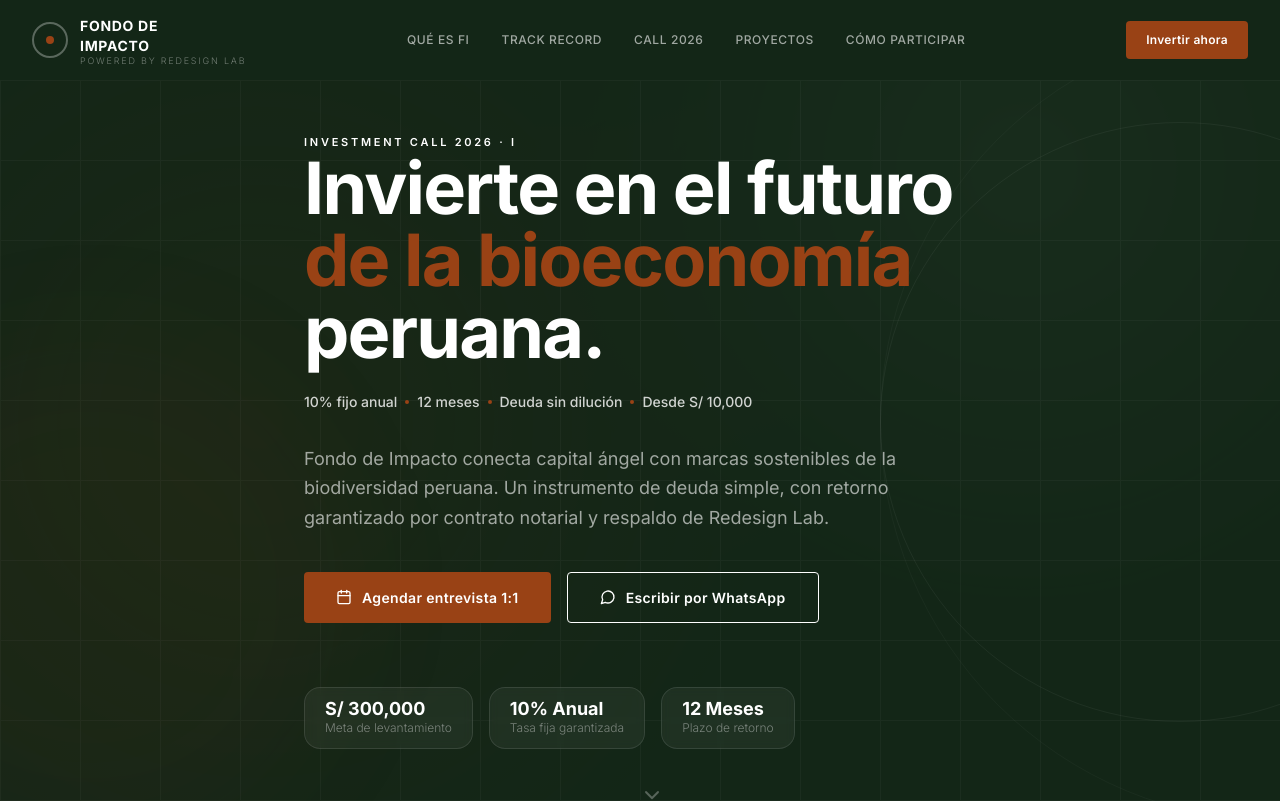
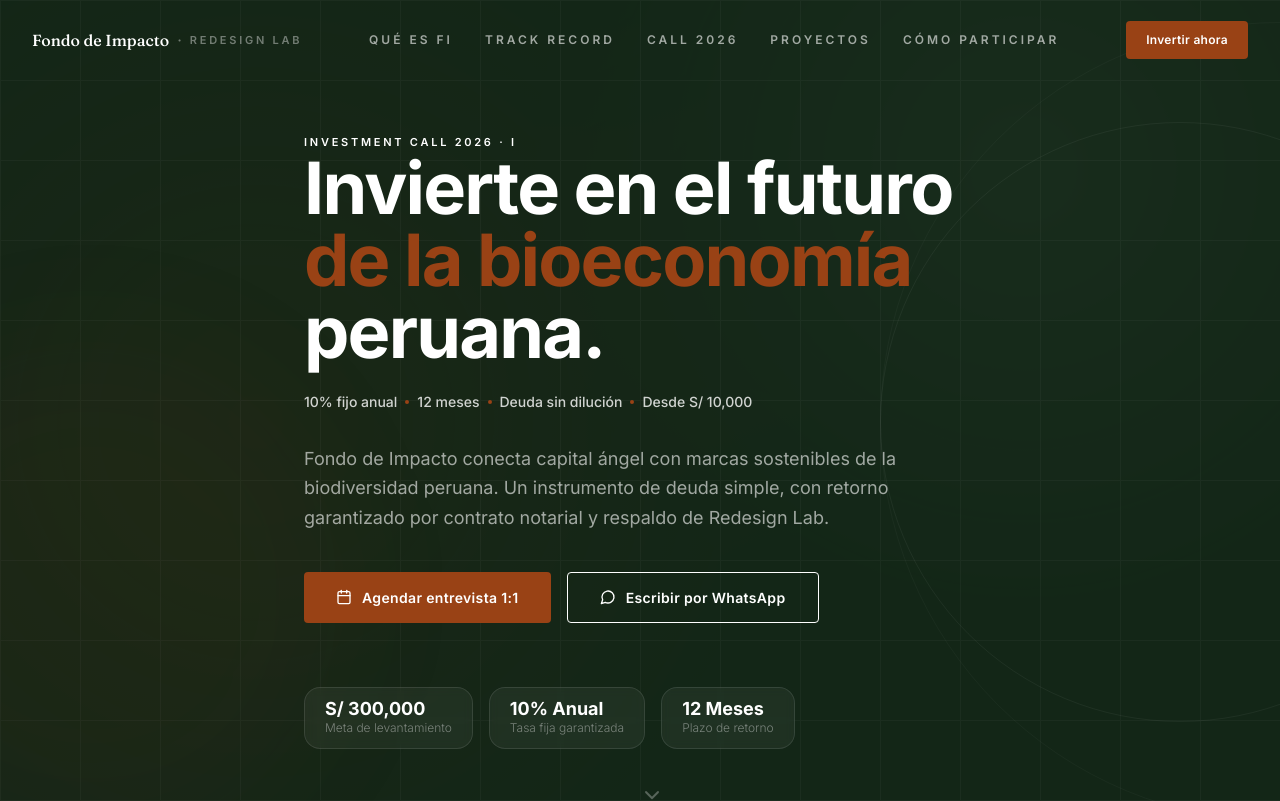
Before and after one commit to eajalcrina/fondo-de-impacto, a Next.js app: page / in a window 1280 px wide. Shown: the top 801 px of the page. Built offline with nearby package versions, Linux system fonts and the light colour scheme.

Commit message:
feat: Navbar — editorial wordmark, underline hover, full-height mobile overlay

```diff
--- a/components/sections/Navbar.tsx
+++ b/components/sections/Navbar.tsx
@@ -1,16 +1,17 @@
 "use client";
 
-import React, { useEffect, useState } from "react";
+import { useEffect, useState } from "react";
+import { AnimatePresence, motion } from "framer-motion";
 import { Menu, X } from "lucide-react";
 import { CTA } from "@/lib/constants";
 import { Button } from "@/components/ui/Button";
 
 const navLinks = [
-  { label: "Qué es FI",   href: "#que-es" },
-  { label: "Track Record", href: "#track-record" },
-  { label: "Call 2026",    href: "#call-2026" },
-  { label: "Proyectos",    href: "#proyectos" },
-  { label: "Cómo participar", href: "#como-participar" },
+  { label: "Qué es FI",        href: "#que-es" },
+  { label: "Track Record",     href: "#track-record" },
+  { label: "Call 2026",        href: "#call-2026" },
+  { label: "Proyectos",        href: "#proyectos" },
+  { label: "Cómo participar",  href: "#como-participar" },
 ];
 
 export function Navbar() {
@@ -27,45 +28,36 @@
     <header
       className={[
         "fixed top-0 left-0 right-0 z-50 transition-all duration-300",
-        scrolled
-          ? "bg-fi-dark/95 backdrop-blur-md shadow-lg"
-          : "bg-fi-dark",
+        scrolled ? "bg-fi-dark/95 backdrop-blur-md" : "bg-transparent",
       ].join(" ")}
     >
       <nav className="max-w-7xl mx-auto px-6 lg:px-8 h-20 flex items-center justify-between">
-        {/* Logo */}
-        <a href="#" className="flex items-center gap-3 group">
-          {/* Circle logo mark */}
-          <div className="w-9 h-9 rounded-full border-2 border-white/30 flex items-center justify-center group-hover:border-fi-primary transition-colors duration-300">
-            <div className="w-2 h-2 rounded-full bg-fi-primary" />
-          </div>
-          <div className="leading-none">
-            <div className="text-white font-bold text-sm tracking-wider uppercase">
-              Fondo de
-            </div>
-            <div className="text-white font-bold text-sm tracking-wider uppercase">
-              Impacto
-            </div>
-            <div className="text-white/40 text-[9px] tracking-[0.2em] uppercase font-light">
-              Powered by Redesign Lab
-            </div>
-          </div>
+        {/* Wordmark */}
+        <a href="#" className="flex items-center gap-2 group">
+          <span className="font-display text-[16px] font-[500] text-white leading-none">
+            Fondo de Impacto
+          </span>
+          <span className="text-white/40 text-[16px] leading-none select-none">·</span>
+          <span className="font-sans text-[11px] font-semibold uppercase tracking-[0.25em] text-white/40 leading-none">
+            Redesign Lab
+          </span>
         </a>
 
-        {/* Desktop nav */}
+        {/* Desktop links */}
         <div className="hidden lg:flex items-center gap-8">
           {navLinks.map((link) => (
             <a
               key={link.href}
               href={link.href}
-              className="text-white/60 hover:text-white text-xs font-medium tracking-wider uppercase transition-colors duration-200"
+              className="relative font-sans text-[12px] font-semibold uppercase tracking-[0.25em] text-white/60 hover:text-white transition-colors duration-200 group"
             >
               {link.label}
+              <span className="absolute -bottom-0.5 left-0 right-0 h-px bg-white origin-left scale-x-0 group-hover:scale-x-100 transition-transform duration-200 ease-editorial" />
             </a>
           ))}
         </div>
 
-        {/* CTA */}
+        {/* Desktop CTA */}
         <div className="hidden lg:block">
           <Button
             href={CTA.calendar}
@@ -78,7 +70,7 @@
           </Button>
         </div>
 
-        {/* Mobile hamburger */}
+        {/* Hamburger */}
         <button
           className="lg:hidden text-white p-2"
           onClick={() => setOpen(!open)}
@@ -88,33 +80,40 @@
         </button>
       </nav>
 
-      {/* Mobile menu */}
+      {/* Mobile full-height overlay */}
+      <AnimatePresence>
         {open && (
-        <div className="lg:hidden bg-fi-dark border-t border-white/10 px-6 py-6 space-y-4">
-          {navLinks.map((link) => (
-            <a
+          <motion.div
+            key="mobile-menu"
+            className="lg:hidden fixed inset-0 bg-fi-dark z-40 flex flex-col items-center justify-center gap-10"
+            initial={{ opacity: 0 }}
+            animate={{ opacity: 1 }}
+            exit={{ opacity: 0 }}
+            transition={{ duration: 0.3, ease: [0.22, 1, 0.36, 1] }}
+          >
+            <button
+              className="absolute top-5 right-6 text-white p-2"
+              onClick={() => setOpen(false)}
+              aria-label="Cerrar menú"
+            >
+              <X size={22} />
+            </button>
+            {navLinks.map((link, i) => (
+              <motion.a
                 key={link.href}
                 href={link.href}
                 onClick={() => setOpen(false)}
-              className="block text-white/70 hover:text-white text-sm font-medium tracking-wider uppercase transition-colors"
+                className="font-display text-[28px] font-[400] text-white hover:text-fi-sage transition-colors duration-200"
+                initial={{ opacity: 0, y: 16 }}
+                animate={{ opacity: 1, y: 0 }}
+                transition={{ duration: 0.4, delay: i * 0.06, ease: [0.22, 1, 0.36, 1] }}
               >
                 {link.label}
-            </a>
+              </motion.a>
             ))}
-          <div className="pt-2">
-            <Button
-              href={CTA.calendar}
-              target="_blank"
-              rel="noopener noreferrer"
-              variant="primary"
-              size="sm"
-              className="w-full justify-center"
-            >
-              Invertir ahora
-            </Button>
-          </div>
-        </div>
+          </motion.div>
         )}
+      </AnimatePresence>
     </header>
   );
 }
```
Lines whose indentation alone changed are shown as unchanged.
